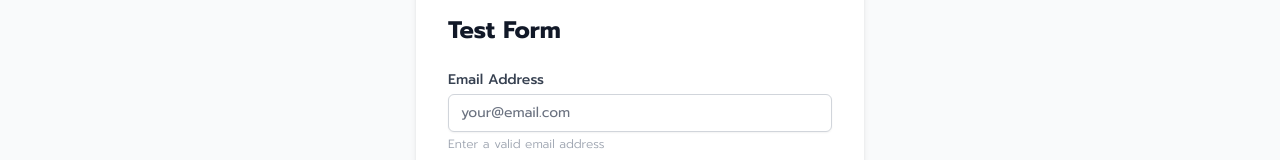
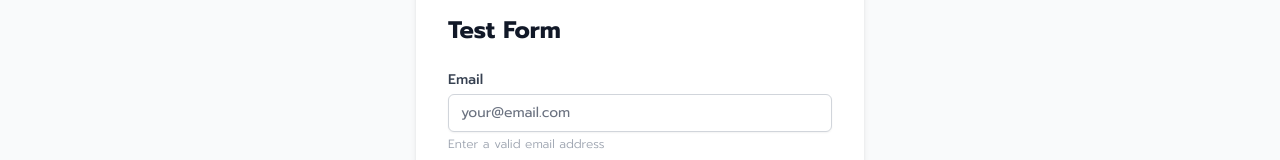
Before and after one commit to goffxnca/propkub-web, a Next.js app: page /debug/form in a window 1280 px wide. Shown: the part 210-370 px from the top of the page. Built offline with nearby package versions, Linux system fonts and the light colour scheme; no server answers.

Commit message:
Fix unregister type error when use form with a type

```diff
--- a/pages/debug/form.tsx
+++ b/pages/debug/form.tsx
@@ -31,7 +31,7 @@ const FormTestPage = () => {
           <div>
             <TextInput
               id="email"
-              label="Email Address"
+              label="Email"
               type="email"
               placeholder="your@email.com"
               register={() =>
@@ -40,7 +40,7 @@ const FormTestPage = () => {
                   ...EmailPattern()
                 })
               }
-              unregister={(name: string) => unregister(name as any)}
+              unregister={unregister}
               error={errors.email}
               info="Enter a valid email address"
             />
@@ -59,7 +59,7 @@ const FormTestPage = () => {
                 })
               }
               rows={7}
-              unregister={(name: string) => unregister(name as any)}
+              unregister={unregister}
               error={errors.message}
               note="Minimum 50 characters, maximum 500 characters"
             />
@@ -81,12 +81,10 @@ const FormTestPage = () => {
               </h3>
               <ul className="list-disc list-inside text-sm text-red-700 space-y-1">
                 {errors.email && (
-                  <li>Email: {errors.email.message || 'Invalid email'}</li>
+                  <li>Email: {`${errors?.email.message || ''}`}</li>
                 )}
                 {errors.message && (
-                  <li>
-                    Message: {errors.message.message || 'Invalid message'}
-                  </li>
+                  <li>Message: {`${errors?.message.message || ''}`}</li>
                 )}
               </ul>
             </div>
--- a/types/misc/form.ts
+++ b/types/misc/form.ts
@@ -1,12 +1,14 @@
 import {
   FieldError,
   FieldErrorsImpl,
+  FieldValues,
   Merge,
-  UseFormRegisterReturn
+  UseFormRegisterReturn,
+  UseFormUnregister
 } from 'react-hook-form';
 
 export type ReactHookFormRegister = () => Partial<UseFormRegisterReturn>;
-export type ReactHookFormUnRegister = (name: string) => void;
+export type ReactHookFormUnRegister = UseFormUnregister<FieldValues>;
 
 export type ReactHookFormError =
   | FieldError
```
